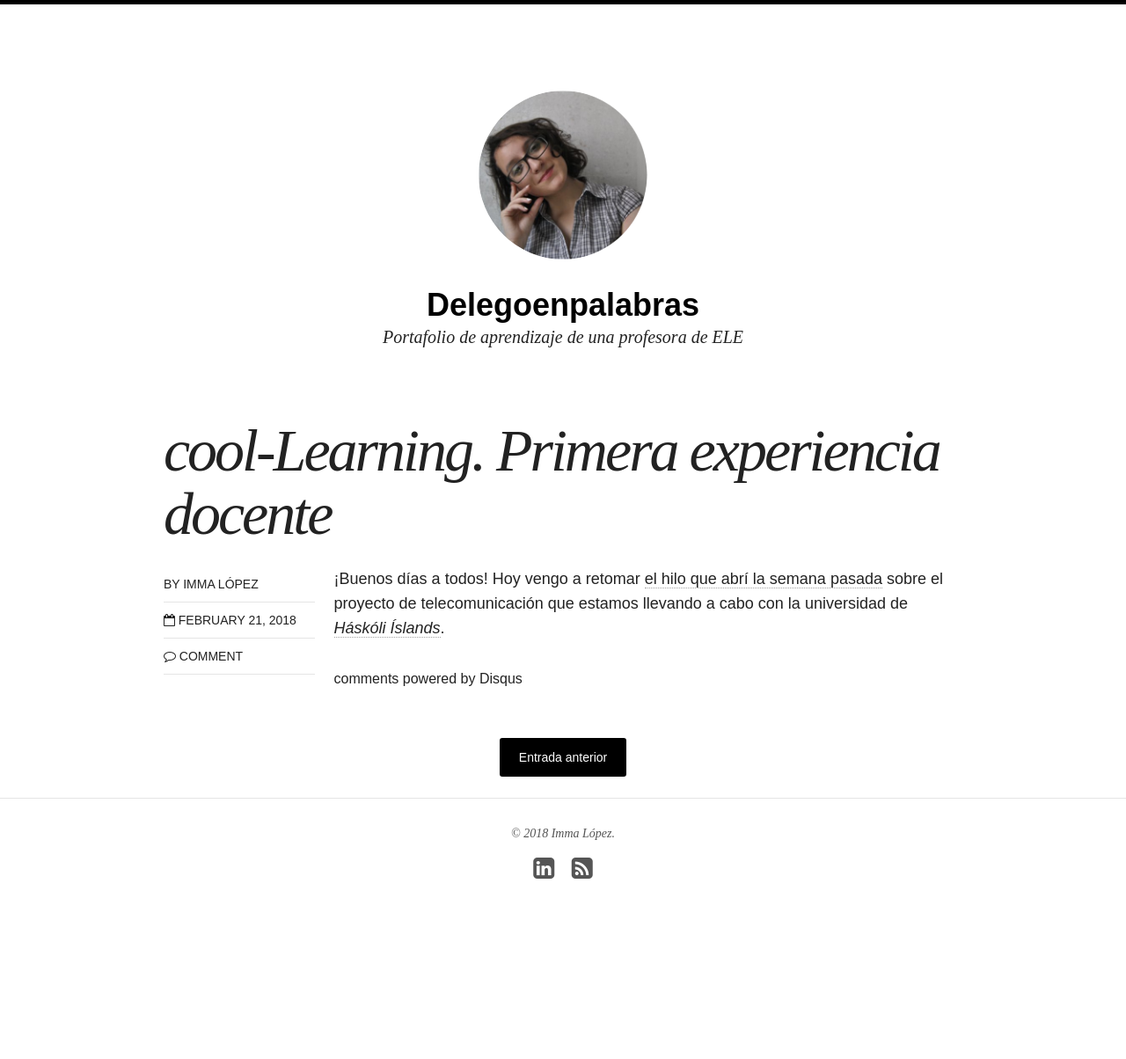
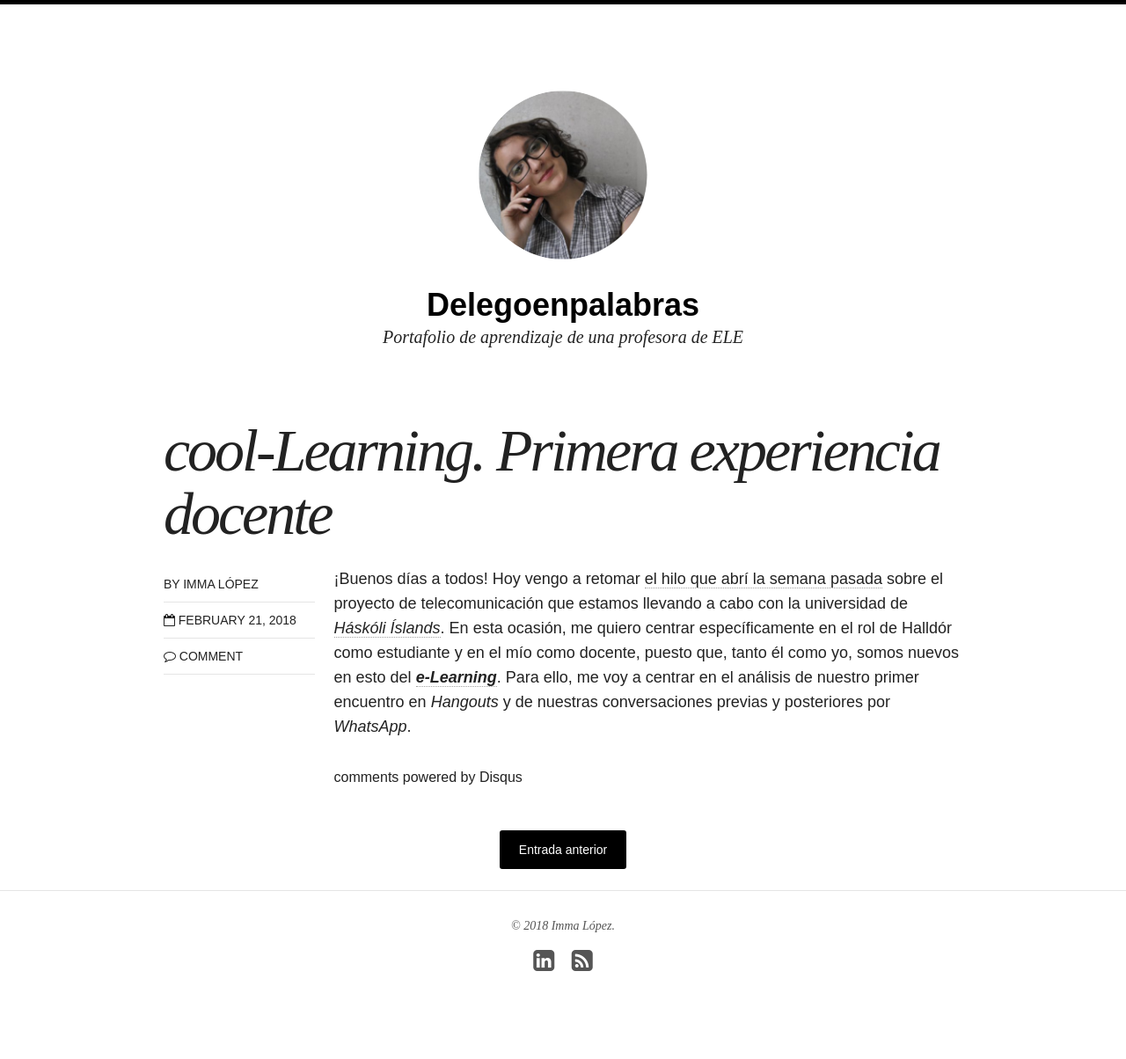
Before and after one commit to immalopez/immalopez.github.io, a Jekyll site: the page built from _posts/blog/2018-02-21-e-learning-1.md, in a window 1280 px wide. Shown: the whole page at 88% size. Built offline with Jekyll 4.4.1, drawn with Linux system fonts in a browser that asks for light colours; nearby versions of some CDN libraries; comment, search, counter and statistics services are not loaded; before the commit the page ends 1099 px from its top, so only the background shows below that.

Commit message:
Update 2018-02-21-e-learning-1.md

```diff
--- a/_posts/blog/2018-02-21-e-learning-1.md
+++ b/_posts/blog/2018-02-21-e-learning-1.md
@@ -11,4 +11,4 @@ image:
 # modified: 2016-06-01T14:19:19-04:00
 ---
 
-  ¡Buenos días a todos! Hoy vengo a retomar [el hilo que abrí la semana pasada]( https://immalopez.github.io/blog/halldor-primera-toma/) sobre el proyecto de telecomunicación que estamos llevando a cabo con la universidad de [_Háskóli Íslands_](http://english.hi.is).
+¡Buenos días a todos! Hoy vengo a retomar [el hilo que abrí la semana pasada]( https://immalopez.github.io/blog/halldor-primera-toma/) sobre el proyecto de telecomunicación que estamos llevando a cabo con la universidad de [_Háskóli Íslands_](http://english.hi.is). En esta ocasión, me quiero centrar específicamente en el rol de Halldór como estudiante y en el mío como docente, puesto que, tanto él como yo, somos nuevos en esto del [**_e-Learning_**](http://www.cfp.us.es/e-learning-definicion-y-caracteristicas). Para ello, me voy a centrar en el análisis de nuestro primer encuentro en _Hangouts_ y de nuestras conversaciones previas y posteriores por _WhatsApp_.
```
